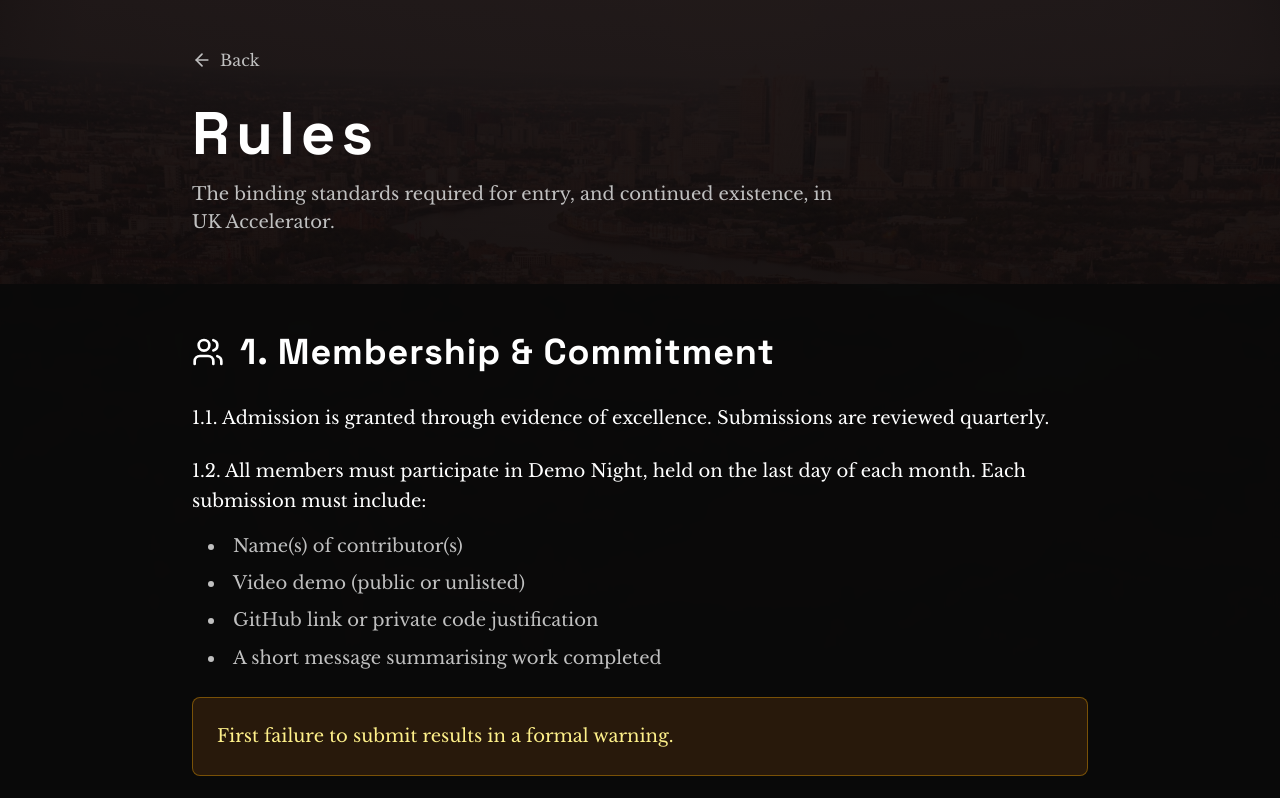
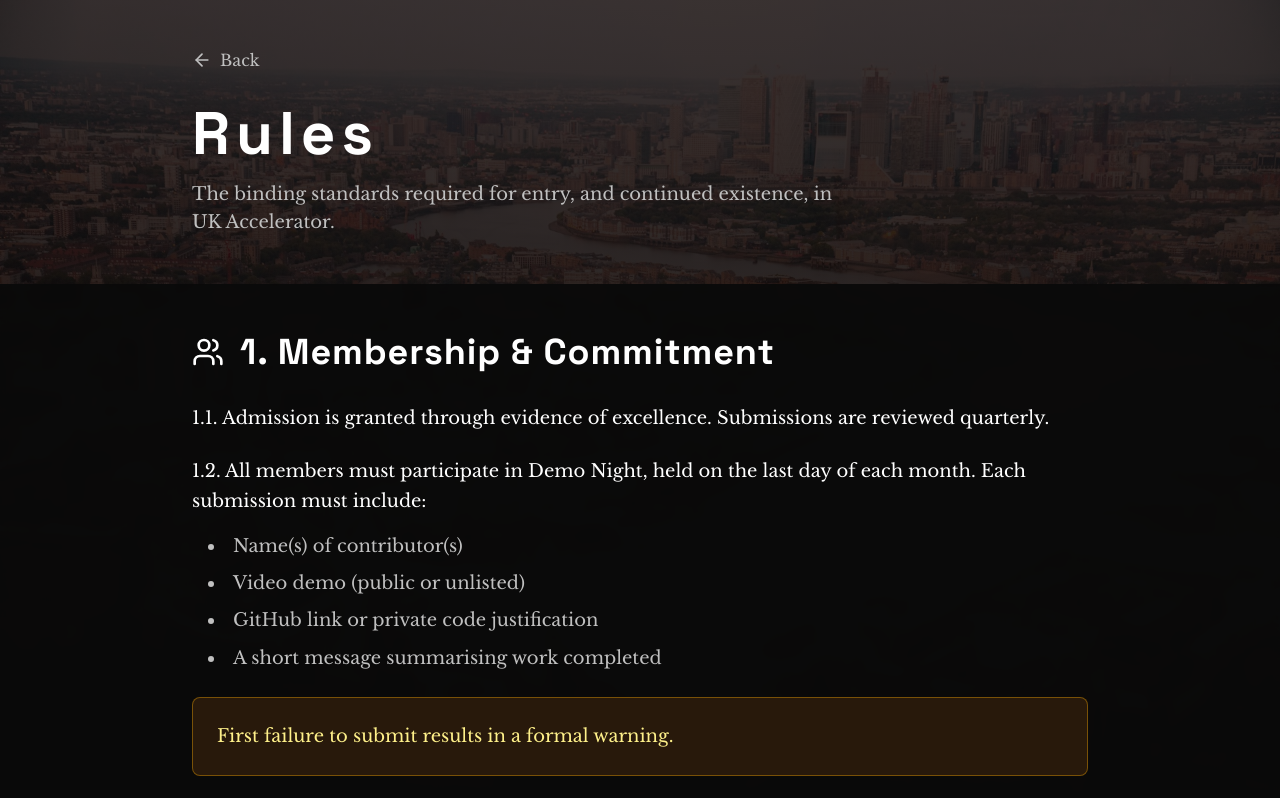
Before and after one commit to Jacob-Kenney/uk-accelerator-website-0.1, a React (Vite) app: page /rules in a window 1280 px wide. Shown: the top 798 px of the page. Built offline with nearby package versions, Linux system fonts and the light colour scheme.

Commit message:
fix: stopped half-way scrolls on the rules page

```diff
--- a/src/App.tsx
+++ b/src/App.tsx
@@ -1,14 +1,27 @@
-import React from 'react';
-import { Routes, Route } from 'react-router-dom';
+import { useEffect } from 'react';
+import { Routes, Route, useLocation } from 'react-router-dom';
 import Home from './components/Home';
 import Rules from './components/Rules';
 
+function ScrollToTop() {
+  const { pathname } = useLocation();
+
+  useEffect(() => {
+    window.scrollTo(0, 0);
+  }, [pathname]);
+
+  return null;
+}
+
 function App() {
   return (
-    <Routes>
-      <Route path="/" element={<Home />} />
-      <Route path="/rules" element={<Rules />} />
-    </Routes>
+    <>
+      <ScrollToTop />
+      <Routes>
+        <Route path="/" element={<Home />} />
+        <Route path="/rules" element={<Rules />} />
+      </Routes>
+    </>
   );
 }
 
--- a/src/components/Rules.tsx
+++ b/src/components/Rules.tsx
@@ -9,7 +9,7 @@ function Rules() {
         <img
           src="/sander-crombach-6b3r1WAjPBI-unsplash (1).jpg"
           alt="London cityscape with Tower Bridge"
-          className="w-full h-full object-cover opacity-40"
+          className="w-full h-full object-cover"
         />
         <div className="absolute inset-0 bg-red-600/20"></div>
         <div className="absolute inset-0 bg-gradient-to-b from-[#0A0A0A]/80 to-[#0A0A0A]/95"></div>
```
